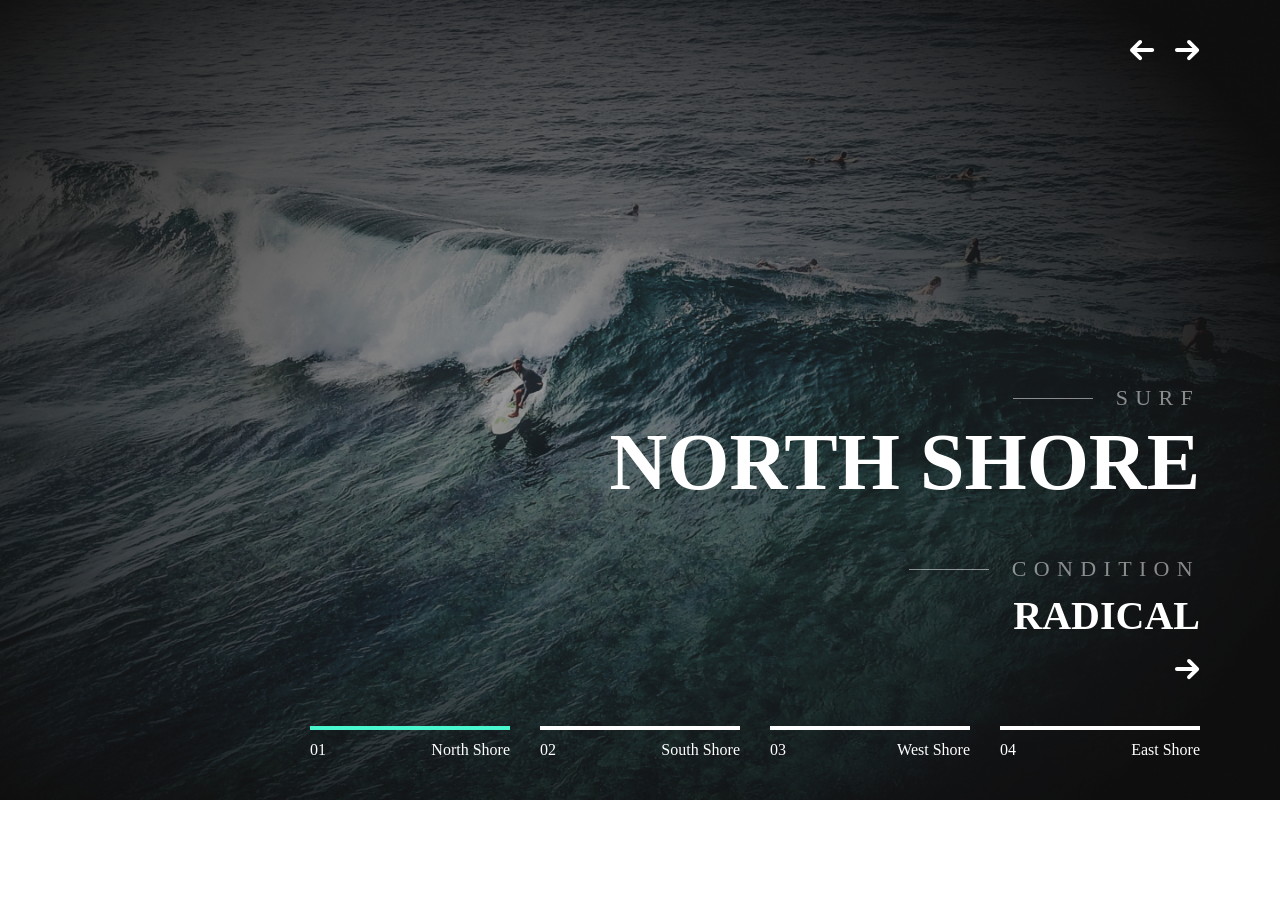
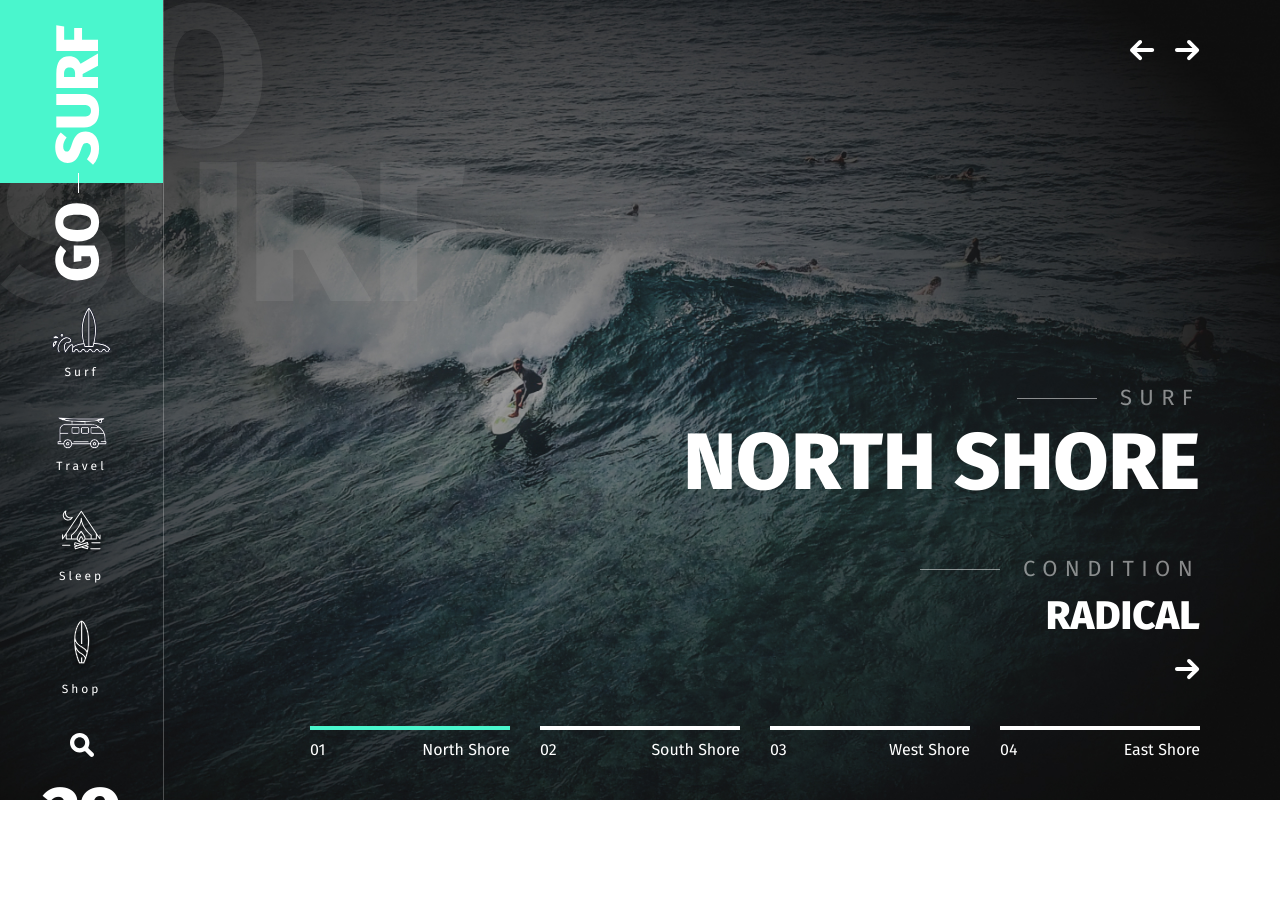
Before and after one commit to VladFalcon/landing-serf, a website: page app/index.html in a window 1280 px wide. Before the commit the page ends 804 px from the top, so only its background shows below. Drawn offline with nearby package versions, Linux system fonts and the light colour scheme.

Commit message:
created menu

```diff
--- a/app/index.html
+++ b/app/index.html
@@ -4,12 +4,41 @@
     <meta charset="UTF-8">
     <meta name="viewport" content="width=device-width, initial-scale=1.0">
     <meta http-equiv="X-UA-Compatible" content="ie=edge">
-    <title>Document</title>
+    <title>Go Surf</title>
     <link href="https://fonts.googleapis.com/css2?family=Fira+Sans:ital,wght@0,300;0,400;0,800;1,500&display=swap" rel="stylesheet">
     <link rel="stylesheet" href="css/style.min.css">
 </head>
 <body>
   <header class="header">
+      <div class="header_title">
+          GO
+          SURF
+      </div>
+      <div class="header_aside">
+        <div class="logo">
+            <a href="#">
+                <img src="img/logo.svg" alt="">
+            </a>
+        </div>
+          <nav class="menu">
+              <ul class="menu_list">
+                  <li><a href="#"><img src="img/nav-ico-1.svg" alt=""><span>Surf</span></a></li>
+                  <li><a href="#"><img src="img/nav-ico-2.svg" alt=""><span>Travel</span></a></li>
+                  <li><a href="#"><img src="img/nav-ico-3.svg" alt=""><span>Sleep</span></a></li>
+                  <li><a href="#"><img src="img/nav-ico-4.svg" alt=""><span>Shop</span></a></li>
+              </ul>
+          </nav>
+          <div class="header_search">
+              <img src="img/search.svg" alt="">
+          </div>
+          <div class="header_date">
+              29
+              <span>08 | 2020</span>
+          </div>
+          <div class="header_location">
+              California
+          </div>
+      </div>
     <div class="header_slider">
       <div class="header_slider-item slider-item">
         <div class="slider-item_info">
@@ -17,7 +46,7 @@
           <div class="slider-item_info-title">North Shore</div>
           <div class="slider-item_info-subtext subtitle-left">Condition</div>
           <div class="slider-item_info-text">Radical</div>
-            <a href="@" class="slider-item_info-link">
+            <a href="#" class="slider-item_info-link">
                 <img src="img/arrows-right.svg" alt="arrows-right">
             </a>
         </div>
@@ -28,7 +57,7 @@
                 <div class="slider-item_info-title">South Shore</div>
                 <div class="slider-item_info-subtext subtitle-left">Condition</div>
                 <div class="slider-item_info-text">Radical</div>
-                <a href="@" class="slider-item_info-link">
+                <a href="#" class="slider-item_info-link">
                     <img src="img/arrows-right.svg" alt="arrows-right">
                 </a>
             </div>
@@ -39,7 +68,7 @@
                 <div class="slider-item_info-title">West Shore</div>
                 <div class="slider-item_info-subtext subtitle-left">Condition</div>
                 <div class="slider-item_info-text">Radical</div>
-                <a href="@" class="slider-item_info-link">
+                <a href="#" class="slider-item_info-link">
                     <img src="img/arrows-right.svg" alt="arrows-right">
                 </a>
             </div>
@@ -50,7 +79,7 @@
                 <div class="slider-item_info-title">Est Shore</div>
                 <div class="slider-item_info-subtext subtitle-left">Condition</div>
                 <div class="slider-item_info-text">Radical</div>
-                <a href="@" class="slider-item_info-link">
+                <a href="#" class="slider-item_info-link">
                     <img src="img/arrows-right.svg" alt="arrows-right">
                 </a>
             </div>
--- a/app/scss/_global.scss
+++ b/app/scss/_global.scss
@@ -1,10 +1,15 @@
-.body{
+body{
   font-family: 'Fira Sans', sans-serif;
   font-weight: 400;
 }
-.a{
+a{
   display: inline-block;
   text-decoration: none;
+}
+ul,li{
+  list-style: none;
+  margin: 0;
+  padding: 0;
 }
 .subtitle-left{
   font-size: 22px;
--- a/app/scss/style.scss
+++ b/app/scss/style.scss
@@ -97,4 +97,74 @@
   }
 }
 
+.header_aside{
+  text-align: center;
+  position: absolute;
+  top: 0;
+  left: 0;
+  z-index: 5;
+  border-right: 1px solid rgba(#fff, .25);
+  height: 100vh;
+  color: #FFFFFF;
+}
+
+.header_title{
+  font-weight: 800;
+  font-size: 200px;
+  line-height: 156px;
+  text-transform: uppercase;
+  color: #FFFFFF;
+  opacity: 0.07;
+  max-width: 467px;
+  position: absolute;
+  top: 0;
+  left: 0;
+  z-index: 4;
+
+}
+
+.menu{
+  margin-top: 20px;
+     a{
+      color: #FFFFFF;
+      span{
+        display: block;
+        font-weight: 500;
+        font-size: 12px;
+        line-height: 14px;
+        text-align: center;
+        letter-spacing: 3px;
+        padding-top: 6px;
+        margin-bottom: 37px;
+      }
+    }
+  }
+.header_date{
+  margin-top: 20px;
+  font-weight: 800;
+  font-size: 72px;
+  line-height: 64px;
+    span{
+      font-weight: 300;
+      font-size: 16px;
+      line-height: 19px;
+      letter-spacing: 1.4px;
+      margin-bottom: 30px;
+      display: block;
+  }
+}
+.header_location{
+  display: inline-block;
+  font-weight: 300;
+  font-size: 12px;
+  line-height: 14px;
+  letter-spacing: 1.05px;
+  }
+
+
+
+
+
+
+
 @import "media";
```
Also changed, not shown: app/css/style.min.css, app/img/arrows-down.svg (added), app/img/logo.svg (added), app/img/marker.svg (added), app/img/nav-ico-1.svg (added), app/img/nav-ico-2.svg (added), app/img/nav-ico-3.svg (added), app/img/nav-ico-4.svg (added), app/img/search.svg (added).
